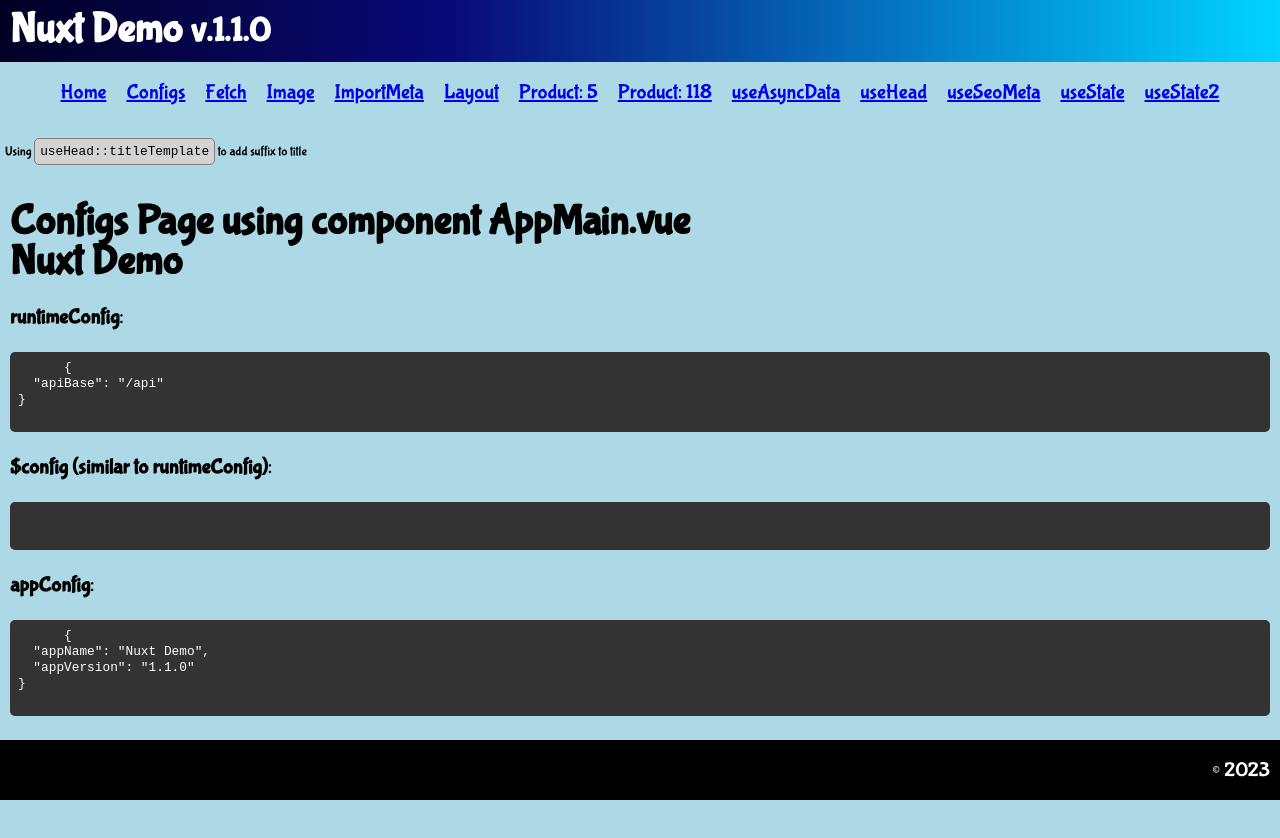
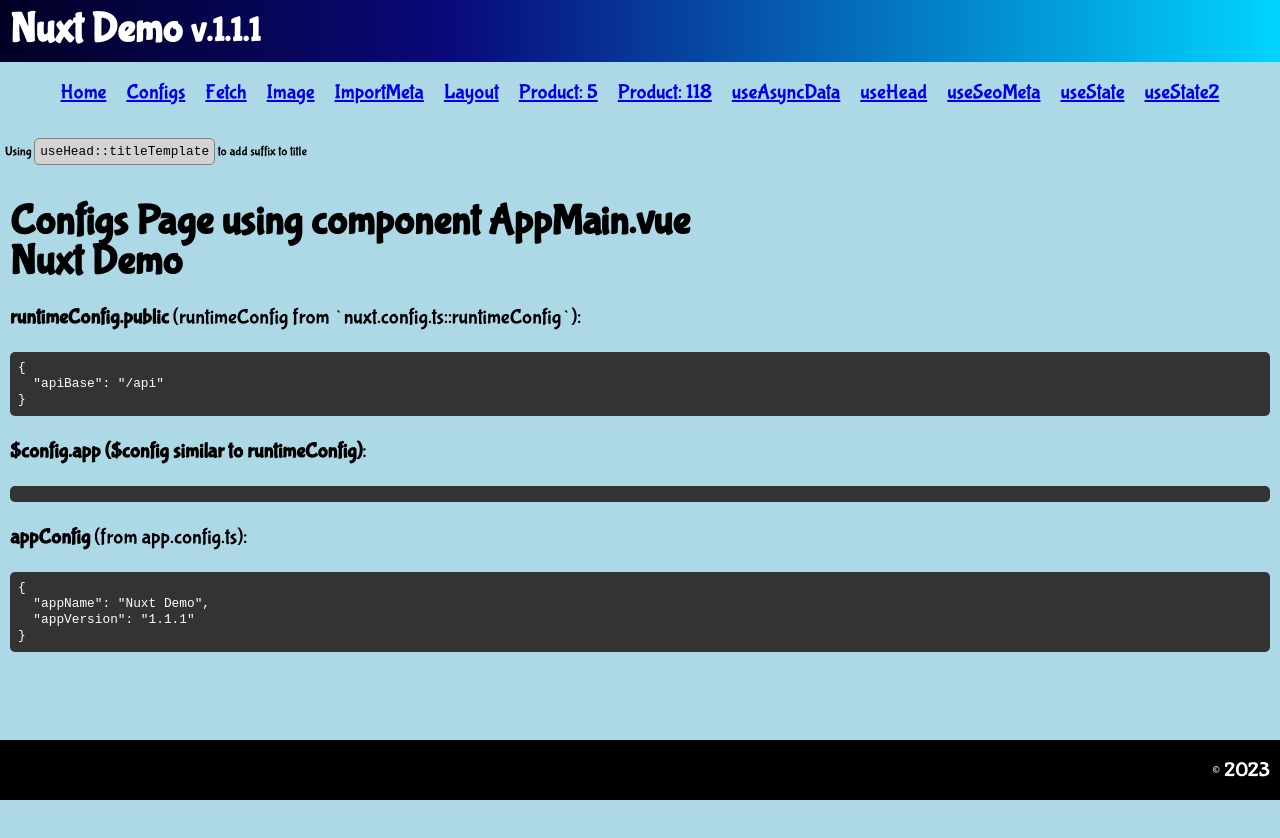
Before and after one commit to ijklim/nuxt3-demo, a Nuxt app: page /configs in a window 1280 px wide. Shown: the top 838 px of the page. Built offline with nearby package versions, Linux system fonts and the light colour scheme.

Commit message:
Add debug items to AppMain

```diff
--- a/components/AppMain.vue
+++ b/components/AppMain.vue
@@ -1,34 +1,31 @@
 <script setup>
   // https://nuxt.com/docs/getting-started/configuration
+  // https://masteringnuxt.com/blog/24-time-saving-tips-for-nuxt3#22: runtimeConfig values are hydrated on the client side during run-time, while app.config values are bundled during the build process.
   // Environment variables from `/nuxt.config.ts`
   const runtimeConfig = useRuntimeConfig();
   // const runtimeConfig = 'static value';
+  // console.log('runtimeConfig', toRaw(runtimeConfig));
 
   // Application configurations from `/app.config.ts`
   const appConfig = useAppConfig();
+  // console.log('appConfig from `app.config.ts`', toRaw(appConfig));
 </script>
 
 <template>
   <span>
     <h1>{{ appConfig.appName }}</h1>
 
-    <p><strong>runtimeConfig</strong>:</p>
+    <p><strong>runtimeConfig.public</strong> (runtimeConfig from `nuxt.config.ts::runtimeConfig`):</p>
 
     <!-- Note: Printing whole object will produce warning `[Vue warn]: Hydration text content mismatch in <pre>:` -->
-    <pre>
-      {{ runtimeConfig.public }}
-    </pre>
+    <pre>{{ runtimeConfig.public }}</pre>
 
-    <p><strong>$config (similar to runtimeConfig)</strong>:</p>
+    <p><strong>$config.app ($config similar to runtimeConfig)</strong>:</p>
 
-    <pre>
-      {{ $config.app }}
-    </pre>
+    <pre>{{ $config.app }}</pre>
 
-    <p><strong>appConfig</strong>:</p>
+    <p><strong>appConfig</strong> (from app.config.ts):</p>
 
-    <pre>
-      {{ appConfig }}
-    </pre>
+    <pre>{{ appConfig }}</pre>
   </span>
 </template>
--- a/package.json
+++ b/package.json
@@ -2,7 +2,7 @@
   "name": "nuxt-app",
   "displayName": "Nuxt Demo",
   "private": true,
-  "version": "1.1.0",
+  "version": "1.1.1",
   "scripts": {
     "build": "nuxt build",
     "dev": "nuxt dev",
```
